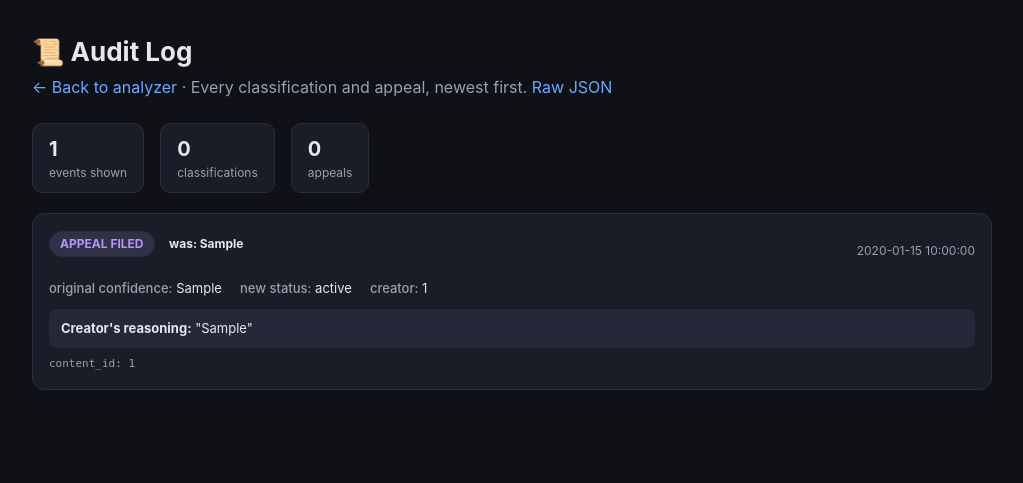
After one commit to Bidinga/ai201-project4-provenance-guard, a Flask app: template templates/log.html in a window 1280 px wide. The commit adds this page. Shown: the top 483 px of the page, without its empty margins (128-1151 px from the left). Run offline with Flask 3, Linux system fonts and the light colour scheme; the template is opened without the code that fills it: most values are stand-ins (such as "Sample title", 1, 10 or a date in 2020); parts of the project's set-up code (start-up, migrations or seed data) failed here and were passed over.

Commit message:
Add audit-log viewer page at /logs (rendered table of decisions and appeals)
Co-Authored-By: Claude Opus 4.8 (1M context) <noreply@anthropic.com>

```diff
--- a/app.py
+++ b/app.py
@@ -99,6 +99,10 @@ def create_app(test_config: dict | None = None) -> Flask:
             parsed_limit = 25
         return jsonify({"entries": store.recent_events(parsed_limit)})
 
+    @app.get("/logs")
+    def logs_view():
+        return render_template("log.html", entries=store.recent_events(50))
+
     return app
 
 
--- a/templates/index.html
+++ b/templates/index.html
@@ -115,7 +115,7 @@
     <div id="appealMsg" class="ok hidden"></div>
   </div>
 
-  <p class="sub" style="text-align:center;"><a href="/log" target="_blank">View audit log (JSON)</a> · <a href="/health" target="_blank">Health</a></p>
+  <p class="sub" style="text-align:center;"><a href="/logs">📜 View audit log</a> · <a href="/log" target="_blank">Raw JSON</a> · <a href="/health" target="_blank">Health</a></p>
 </div>
 
 <script>
--- /dev/null
+++ b/templates/log.html
@@ -0,0 +1,96 @@
+<!DOCTYPE html>
+<html lang="en">
+<head>
+<meta charset="UTF-8" />
+<meta name="viewport" content="width=device-width, initial-scale=1.0" />
+<title>Audit Log · Provenance Guard</title>
+<style>
+  :root {
+    --bg: #0f1117; --card: #1a1d27; --line: #2a2e3c; --txt: #e6e8ee;
+    --muted: #9aa0ad; --accent: #6ea8fe;
+    --ai: #ff6b6b; --human: #51cf66; --uncertain: #ffd43b; --appeal: #b197fc;
+  }
+  * { box-sizing: border-box; }
+  body {
+    margin: 0; font-family: -apple-system, BlinkMacSystemFont, "Segoe UI", Roboto, sans-serif;
+    background: var(--bg); color: var(--txt); line-height: 1.5;
+  }
+  .wrap { max-width: 1000px; margin: 0 auto; padding: 32px 20px 80px; }
+  h1 { font-size: 26px; margin: 0 0 4px; }
+  .sub { color: var(--muted); margin: 0 0 24px; }
+  a { color: var(--accent); text-decoration: none; }
+  .bar { display: flex; gap: 16px; align-items: center; margin-bottom: 20px; flex-wrap: wrap; }
+  .stat { background: var(--card); border: 1px solid var(--line); border-radius: 10px; padding: 10px 16px; }
+  .stat .v { font-size: 20px; font-weight: 700; }
+  .stat .n { font-size: 12px; color: var(--muted); }
+  .event { background: var(--card); border: 1px solid var(--line); border-radius: 12px; padding: 16px; margin-bottom: 14px; }
+  .event.appeal { border-left: 4px solid var(--appeal); }
+  .event.classification { border-left: 4px solid var(--accent); }
+  .top { display: flex; justify-content: space-between; gap: 12px; flex-wrap: wrap; align-items: center; }
+  .badge { display: inline-block; padding: 3px 10px; border-radius: 999px; font-weight: 700; font-size: 12px; }
+  .badge.likely_ai { background: rgba(255,107,107,.15); color: var(--ai); }
+  .badge.likely_human { background: rgba(81,207,102,.15); color: var(--human); }
+  .badge.uncertain { background: rgba(255,212,59,.15); color: var(--uncertain); }
+  .badge.event { background: rgba(177,151,252,.15); color: var(--appeal); }
+  .ts { font-size: 12px; color: var(--muted); }
+  .body { margin-top: 10px; font-size: 14px; }
+  .kv { display: flex; gap: 18px; flex-wrap: wrap; margin-top: 8px; font-size: 13px; }
+  .kv span b { color: var(--muted); font-weight: 500; }
+  .text { margin-top: 10px; padding: 10px 12px; background: #0c0e14; border-radius: 8px; font-size: 13px; color: #c7ccd6; }
+  .reason { margin-top: 10px; padding: 10px 12px; background: rgba(177,151,252,.08); border-radius: 8px; font-size: 13px; }
+  .cid { font-family: ui-monospace, monospace; font-size: 11px; color: var(--muted); }
+  .empty { color: var(--muted); padding: 40px; text-align: center; }
+</style>
+</head>
+<body>
+<div class="wrap">
+  <h1>📜 Audit Log</h1>
+  <p class="sub"><a href="/">← Back to analyzer</a> · Every classification and appeal, newest first. <a href="/log" target="_blank">Raw JSON</a></p>
+
+  <div class="bar">
+    <div class="stat"><div class="v">{{ entries|length }}</div><div class="n">events shown</div></div>
+    <div class="stat"><div class="v">{{ entries|selectattr('event_type','equalto','classification')|list|length }}</div><div class="n">classifications</div></div>
+    <div class="stat"><div class="v">{{ entries|selectattr('event_type','equalto','appeal')|list|length }}</div><div class="n">appeals</div></div>
+  </div>
+
+  {% if not entries %}
+    <div class="empty">No events yet. Analyze some text on the <a href="/">home page</a> first.</div>
+  {% endif %}
+
+  {% for e in entries %}
+  <div class="event {{ e.event_type }}">
+    <div class="top">
+      <div>
+        {% if e.event_type == 'classification' %}
+          <span class="badge {{ e.attribution }}">{{ e.attribution }}</span>
+        {% else %}
+          <span class="badge event">APPEAL FILED</span>
+          <span class="badge {{ e.original_attribution }}">was: {{ e.original_attribution }}</span>
+        {% endif %}
+      </div>
+      <div class="ts">{{ e.timestamp }}</div>
+    </div>
+
+    {% if e.event_type == 'classification' %}
+      <div class="kv">
+        <span><b>confidence:</b> {{ e.confidence }}</span>
+        <span><b>AI prob:</b> {{ e.ai_probability }}</span>
+        <span><b>LLM:</b> {{ e.signals.llm_classifier.score }}</span>
+        <span><b>stylometric:</b> {{ e.signals.stylometric_heuristics.score }}</span>
+        <span><b>status:</b> {{ e.status }}</span>
+      </div>
+      {% if e.text %}<div class="text">"{{ e.text[:240] }}{% if e.text|length > 240 %}…{% endif %}"</div>{% endif %}
+    {% else %}
+      <div class="kv">
+        <span><b>original confidence:</b> {{ e.original_confidence }}</span>
+        <span><b>new status:</b> {{ e.status }}</span>
+        <span><b>creator:</b> {{ e.creator_id }}</span>
+      </div>
+      <div class="reason"><b>Creator's reasoning:</b> "{{ e.appeal_reasoning }}"</div>
+    {% endif %}
+    <div class="cid" style="margin-top:8px;">content_id: {{ e.content_id }}</div>
+  </div>
+  {% endfor %}
+</div>
+</body>
+</html>
```
